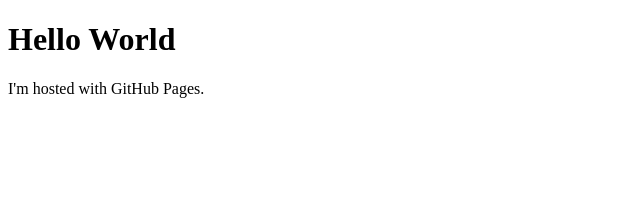
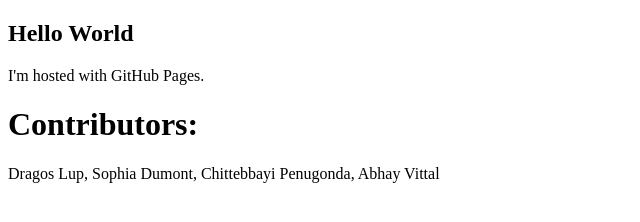
Before and after one commit to CS2340-Group34/CS2340-Group34.github.io, a plain HTML site: page index.html in a window 1280 px wide. Shown: the whole page, without its empty margins (0-640 px from the left). Drawn offline with Linux system fonts and the light colour scheme.

Commit message:
Update index.html

```diff
--- a/index.html
+++ b/index.html
@@ -1,7 +1,9 @@
 <!DOCTYPE html>
 <html>
 <body>
-<h1>Hello World</h1>
+<h2>Hello World</h2>
 <p>I'm hosted with GitHub Pages.</p>
+<h1> Contributors: </h1>
+<p> Dragos Lup, Sophia Dumont, Chittebbayi Penugonda, Abhay Vittal </p>
 </body>
 </html>
```
